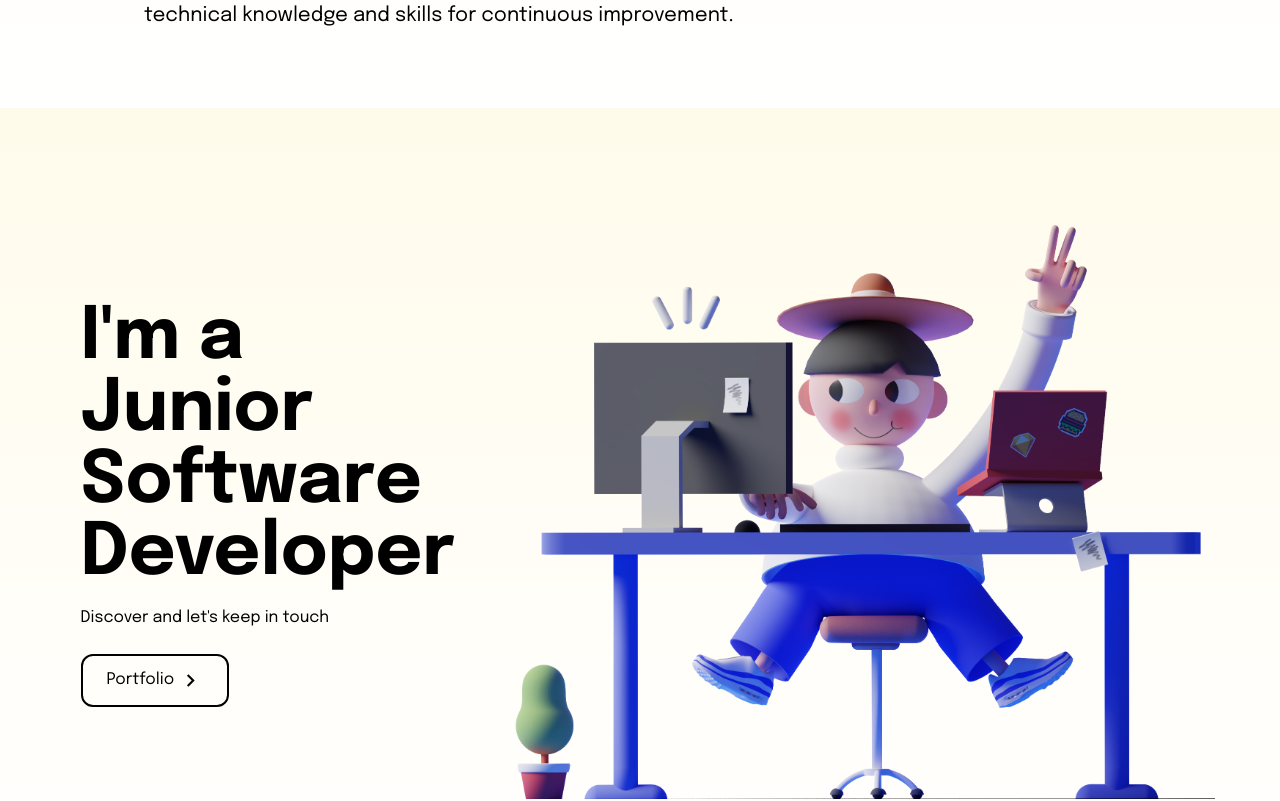
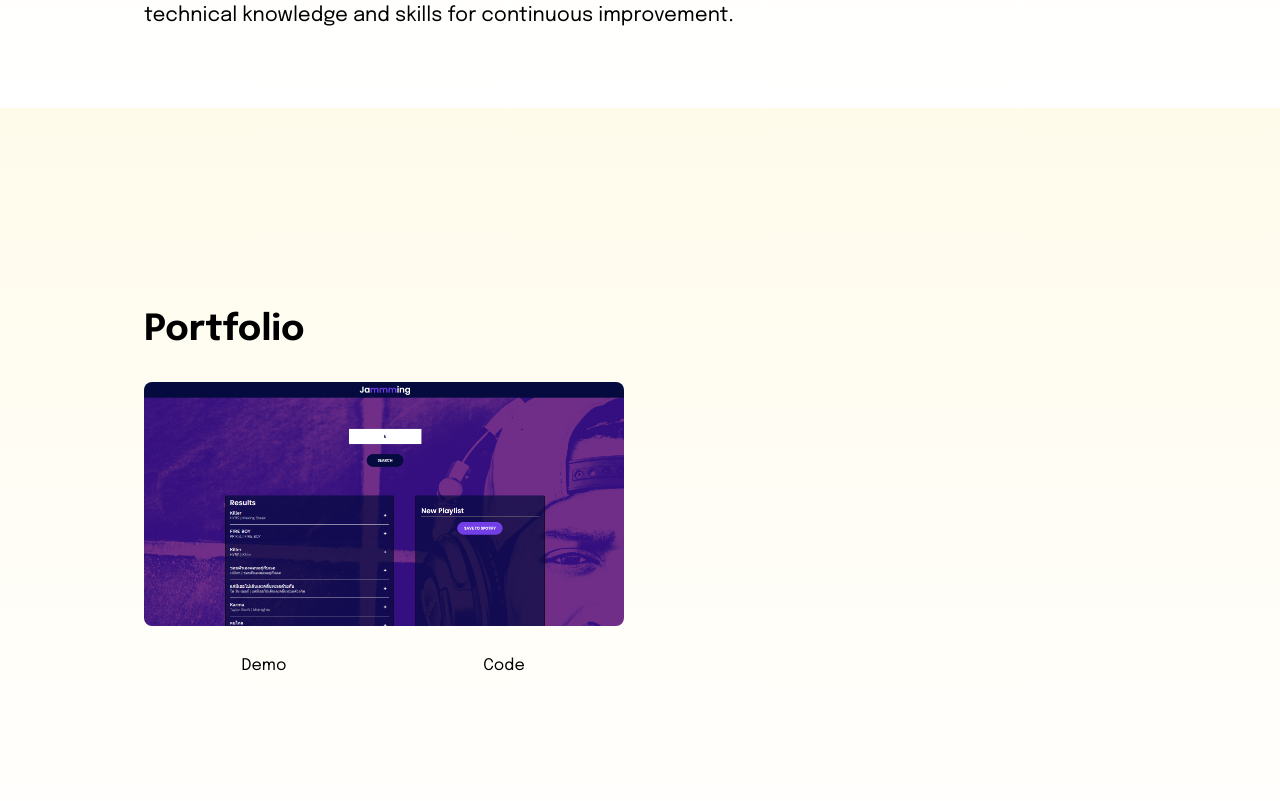
Before and after one commit to bbellducky/Portfolio, a React (Create React App) app: page / in a window 1280 px wide. Shown: the part 1492-2293 px from the top of the page. Built offline with nearby package versions, Linux system fonts and the light colour scheme.

Commit message:
Update Portfolio.js

```diff
--- a/src/Components/Portfolio.js
+++ b/src/Components/Portfolio.js
@@ -1,27 +1,41 @@
-import Landing from '../assets/Landing.png'
-import { MdOutlineKeyboardArrowRight } from 'react-icons/md'
-const Home = () => {
+import React from 'react'
+import Jammming from '../assets/jammming.png'
+const Portfolio = () => {
+    const portfolios = [
+        {
+            id: 1,
+            src: Jammming,
+            demo_href: 'http://thdxbe.surge.sh/',
+            code_href: 'https://github.com/bbellducky/Jammming',
+        },
+    ]
     return (
-        <div name="home" className='flex h-screen w-full bg-gradient-to-b from-amber-50 to-white text-black'>
-            <div className='max-w-screen-lg mx-auto flex flex-col items-center justify-center h-full px-4 md:flex-row'>
-                <div className='flex flex-col justify-center h-full px-8'>
-                    <h3 className='text-4xl sm:text-7xl font-bold'>I'm a  Junior Software Developer </h3>
-                    <p className='py-4 mx-w-md text-black'>Discover and let's keep in touch</p>
+        <div name="portfolio" className='bg-gradient-to-b from-amber-50 to-white w-full text-black md:h-screen'>
+            <div className='max-w-screen-lg p-4 mx-auto flex flex-col justify-center w-full h-full'>
+                <div className='pb-8'>
+                    <p className='text-4xl font-bold inline '>Portfolio</p>
+                </div>
+                {
+                    portfolios.map(({id,src,demo_href,code_href}) => (
 
-                    <div>
-                    <button className='text-black w-fit px-6 py-3 my-2 flex items-center rounded-xl border-2 border-black'>
-                        Portfolio
-                        <span className='hover:rotate-90 duration-300'>
-                        <MdOutlineKeyboardArrowRight size={25} className="ml-1" />
-                        </span>
-                    </button>
+                <div key={id} className='grid sm:grid-cols-2 md: grid-cols-2 gap-8 px-12 sm:px-0'>
+                <div className='rounded-lg'>
+                    <img src={src} alt="Project" className='rounded-lg'/>
+                    <div className='flex items-center justify-center'>
+                        <button className='w-1/2 px-6 py-3 m-4 duration-200 hover:scale-105'><a href={demo_href}>Demo</a></button>
+                        <button className='w-1/2 px-6 py-3 m-4 duration-200 hover:scale-105'><a href={code_href}>Code</a></button>
                     </div>
                 </div>
-                <img src={Landing} alt="3dmodel" className='mx-auto w-1/2 md:w-3/4 px-4' />
+
+
+            </div>
+                    ))
+                }
+
 
             </div>
         </div>
     )
 }
 
-export default Home
+export default Portfolio
```
